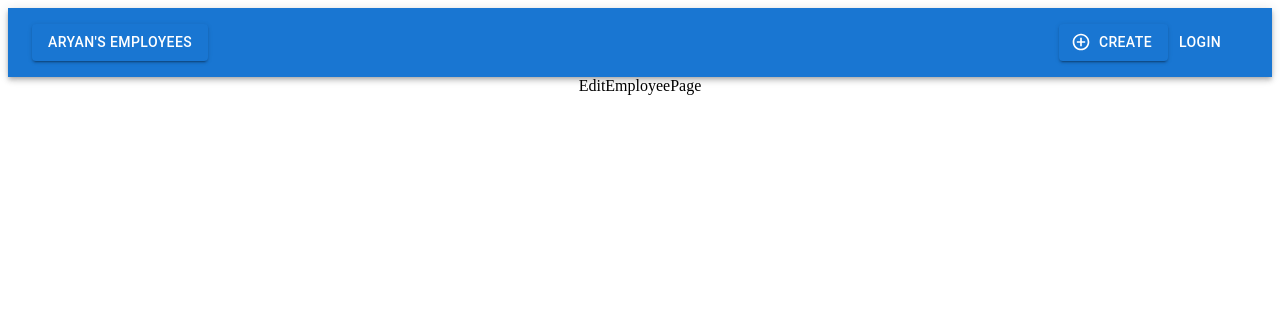
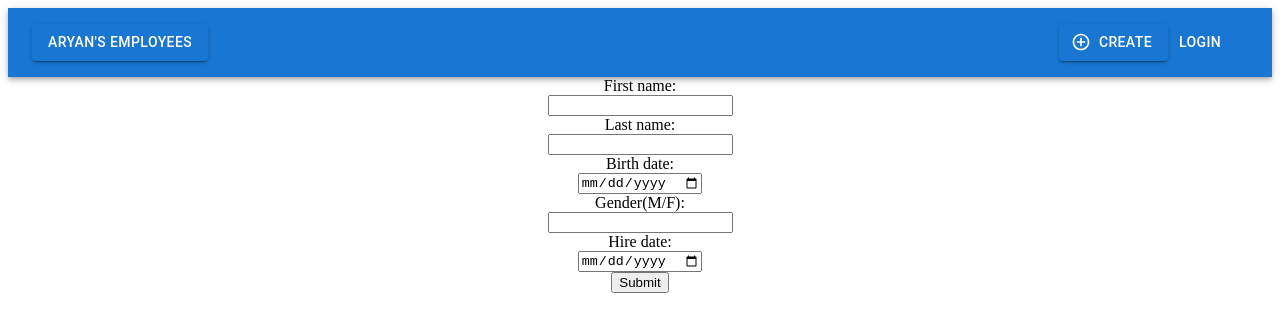
Before and after one commit to aryanbisen/2024uK294_ArBis_employee, a React (Vite) app: page /edit-employee/1 in a window 1280 px wide. Shown: the top 332 px of the page. Built offline with nearby package versions, Linux system fonts and the light colour scheme; no server answers.

Commit message:
start update implementation

```diff
--- a/src/Components/Organisms/Navbar.tsx
+++ b/src/Components/Organisms/Navbar.tsx
@@ -16,8 +16,9 @@ function Navbar() {
         <Box sx={{ flexGrow: 1 }}>
           <AppBar position="static">
             <Toolbar>
-
-              <Button variant="contained">Aryan's employees</Button>
+              <Button variant="contained">
+                Aryan's employees
+              </Button>
 
               <div id="login-button">
                 {" "}
--- a/src/Components/Pages/CreateEmployeePage.tsx
+++ b/src/Components/Pages/CreateEmployeePage.tsx
@@ -12,9 +12,11 @@ import { DatePicker } from "@mui/x-date-pickers/DatePicker";
 import React from "react";
 
 function CreateEmployeePage() {
+    /*
   const [birthDate, setBirthDate] = React.useState<Dayjs | null>(
     dayjs("2022-04-17")
   );
+  */
 
   const initialValues: CreateEmployeeProp = {
     first_name: "",
@@ -61,7 +63,6 @@ function CreateEmployeePage() {
       <Formik
         initialValues={initialValues}
         onSubmit={async (employeeData) => {
-          console.log(employeeData);
           await EmployeeService().createEmployee(employeeData);
           navigate("../");
         }}
@@ -85,6 +86,7 @@ function CreateEmployeePage() {
             <label htmlFor="last_name">Last name:</label>
             <br />
             <Field
+
               required
               label="Last name"
               type="Text"
--- a/src/Components/Pages/EditEmployeePage.tsx
+++ b/src/Components/Pages/EditEmployeePage.tsx
@@ -1,5 +1,158 @@
+import { useParams } from "react-router-dom";
+import {
+  CreateEmployeeProp,
+  EmployeeProp,
+  UpdateEmployeeProp,
+} from "../Atoms/Employee";
+import { SetStateAction, useEffect, useState } from "react";
+import EmployeeService from "../../service/EmployeeService";
+import { Field, Form, Formik } from "formik";
+
 function EditEmployeePage() {
-  return <>EditEmployeePage</>;
+  const { employeeId } = useParams();
+  const [APIData, setAPIData] = useState<EmployeeProp | null>(null);
+
+  useEffect(() => {
+    async function getEmployeeData() {
+      const employee = await EmployeeService().getEmployeeById(
+        Number(employeeId)
+      );
+
+      setAPIData(employee);
+    }
+
+    getEmployeeData();
+  }, [employeeId]);
+
+  const updateOnClickHandler = async () => {
+    await EmployeeService().updateEmployee(setAPIData);
+  };
+
+  const initialValues: EmployeeProp = {
+    id: 0,
+    first_name: "",
+    last_name: "",
+    birth_date: new Date(),
+    gender: "",
+    hire_date: new Date(),
+  };
+
+  const validateName = (value: string) => {
+    let error;
+    if (!value) {
+      error = "Required";
+    } else if (value.length > 20) {
+      error = "Name can't be over 20 letters";
+    }
+    return error;
+  };
+  return (
+    <>
+      <Formik
+        initialValues={initialValues}
+        onSubmit={(values) => {
+          console.log(values);
+          // await EmployeeService().updateEmployee(employeeData);
+          // navigate("../");
+        }}
+        enableReinitialize={true}
+      >
+        {({ errors, touched }) => (
+          <Form>
+            <label htmlFor="fist_name">First name:</label>
+            <br />
+            <Field
+              value={APIData?.first_name}
+              onChange={(e: {
+                target: { value: SetStateAction<EmployeeProp | null> };
+              }) => setAPIData(e.target.value)}
+              label="First name"
+              type="Text"
+              id="first_name"
+              name="first_name"
+              required
+            />
+            {errors.first_name && touched.first_name && (
+              <div>{errors.first_name}</div>
+            )}
+            <br />
+            <label htmlFor="last_name">Last name:</label>
+            <br />
+            <Field
+              value={APIData?.last_name}
+              required
+              label="Last name"
+              onChange={(e: {
+                target: { value: SetStateAction<EmployeeProp | null> };
+              }) => setAPIData(e.target.value)}
+              type="Text"
+              id="last_name"
+              name="last_name"
+              inputProps={{
+                pattern: "[A-Za-z ]+",
+              }}
+            />
+            {errors.last_name && touched.last_name && (
+              <div>{errors.last_name}</div>
+            )}
+            <br />
+            <label htmlFor="birth_date">Birth date:</label>
+            <br />
+            <Field
+              value={APIData?.birth_date}
+              onChange={(e: {
+                target: { value: SetStateAction<EmployeeProp | null> };
+              }) => setAPIData(e.target.value)}
+              label="Birth date"
+              type="date"
+              id="birth_date"
+              name="birth_date"
+              required
+            />
+            {errors.birth_date && touched.birth_date && (
+              <div>{errors.birth_date}</div>
+            )}
+            <br />
+            <label htmlFor="gender">Gender(M/F):</label>
+            <br />
+            <Field
+              onChange={(e: {
+                target: { value: SetStateAction<EmployeeProp | null> };
+              }) => setAPIData(e.target.value)}
+              value={APIData?.gender}
+              label="Gender"
+              type="Text"
+              id="gender"
+              name="gender"
+              required
+              // validate={validateGender}
+            />
+            {errors.gender && touched.gender && <div>{errors.gender}</div>}
+            <br />
+            <label htmlFor="hire_date">Hire date:</label>
+            <br />
+            <Field
+              onChange={(e: {
+                target: { value: SetStateAction<EmployeeProp | null> };
+              }) => setAPIData(e.target.value)}
+              value={APIData?.hire_date}
+              label="Hire date"
+              type="date"
+              id="hire_date"
+              name="hire_date"
+              required
+            />
+            {errors.hire_date && touched.hire_date && (
+              <div>{errors.hire_date}</div>
+            )}
+            <br />
+
+            <button type="submit">Submit</button>
+          </Form>
+        )}
+      </Formik>
+    </>
+  );
 }
 
 export default EditEmployeePage;
--- a/src/Components/Pages/EmployeeDetailPage.tsx
+++ b/src/Components/Pages/EmployeeDetailPage.tsx
@@ -52,6 +52,14 @@ function EmployeeDetailPage() {
       >
         <TextField
           id="outlined-read-only-input"
+          label="ID"
+          defaultValue={APIData.id}
+          InputProps={{
+            readOnly: true,
+          }}
+        />
+        <TextField
+          id="outlined-read-only-input"
           label="First name"
           defaultValue={APIData.first_name}
           InputProps={{
@@ -91,10 +99,10 @@ function EmployeeDetailPage() {
           }}
         />
         <br />
-        <IconButton component={Link} to="../edit-employee/:employeeId">
+        <IconButton onClick={() => navigate(`/edit-employee/${APIData.id}`)}>
           <EditIcon />
         </IconButton>
-        <IconButton onClick={ () => deleteEmployee(APIData.id)}>
+        <IconButton onClick={() => deleteEmployee(APIData.id)}>
           <DeleteForeverIcon />
         </IconButton>
       </Box>
--- a/src/service/EmployeeService.ts
+++ b/src/service/EmployeeService.ts
@@ -33,16 +33,19 @@ const EmployeeService = (api: AxiosInstance = defaultAxiosInstance) => ({
     return data["data"];
   },
 
-  deleteEmployee: async (employeeId : number) : Promise<void> => {
-     await api.delete(`employee/${employeeId}`)
-      window.location.reload();
+  deleteEmployee: async (employeeId: number): Promise<void> => {
+    await api.delete(`employee/${employeeId}`);
+    window.location.reload();
   },
-  createEmployee: async (APIData: CreateEmployeeProp): Promise<void> =>{
-     await api.post("employee", APIData)
-     console.log(APIData);
-
-     alert("Susscessfully created employee")
-  }
+  createEmployee: async (APIData: CreateEmployeeProp): Promise<void> => {
+    await api.post("employee", APIData);
+    alert("Successfully created employee");
+  },
+  updateEmployee: async (APIData: EmployeeProp): Promise<void> => {
+    await api.post("employee", APIData);
+    console.log(APIData);
+    alert("Successfully updated employee");
+  },
 });
 
 export default EmployeeService;
```
Also changed, not shown: src/Components/Atoms/Employee.tsx (+9 -0 lines).
